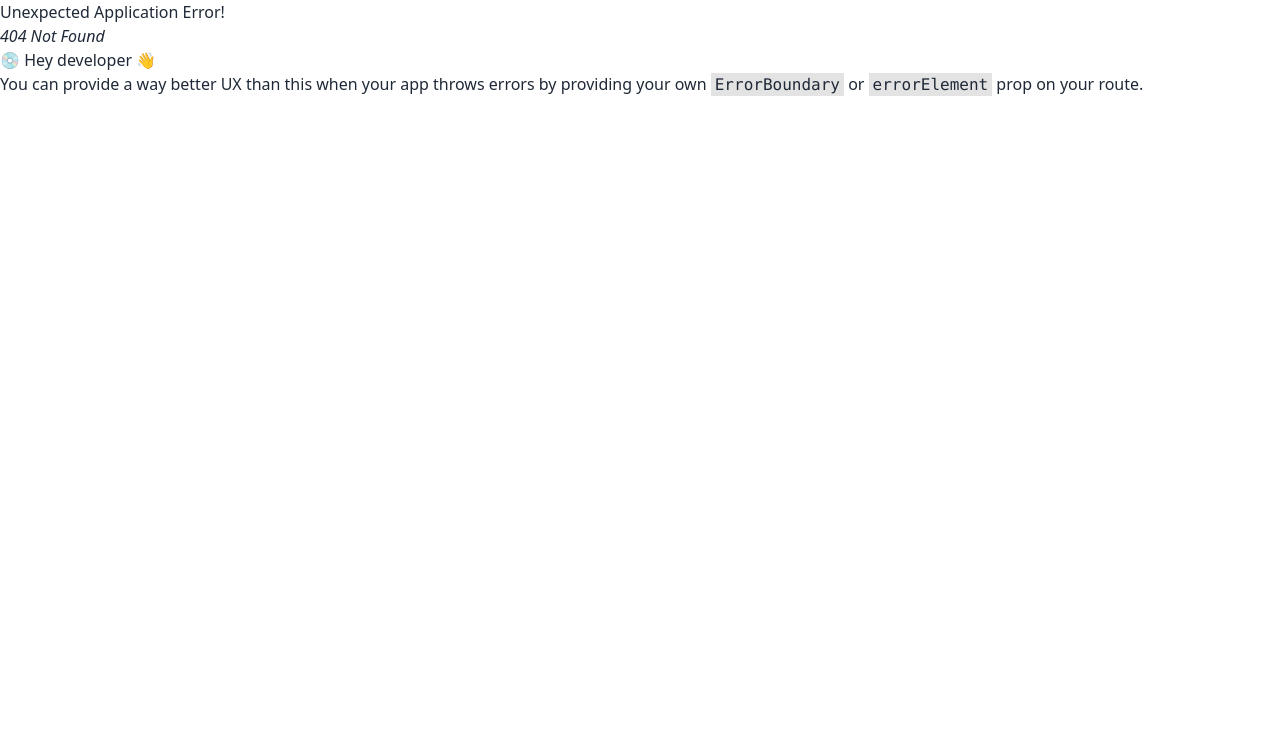
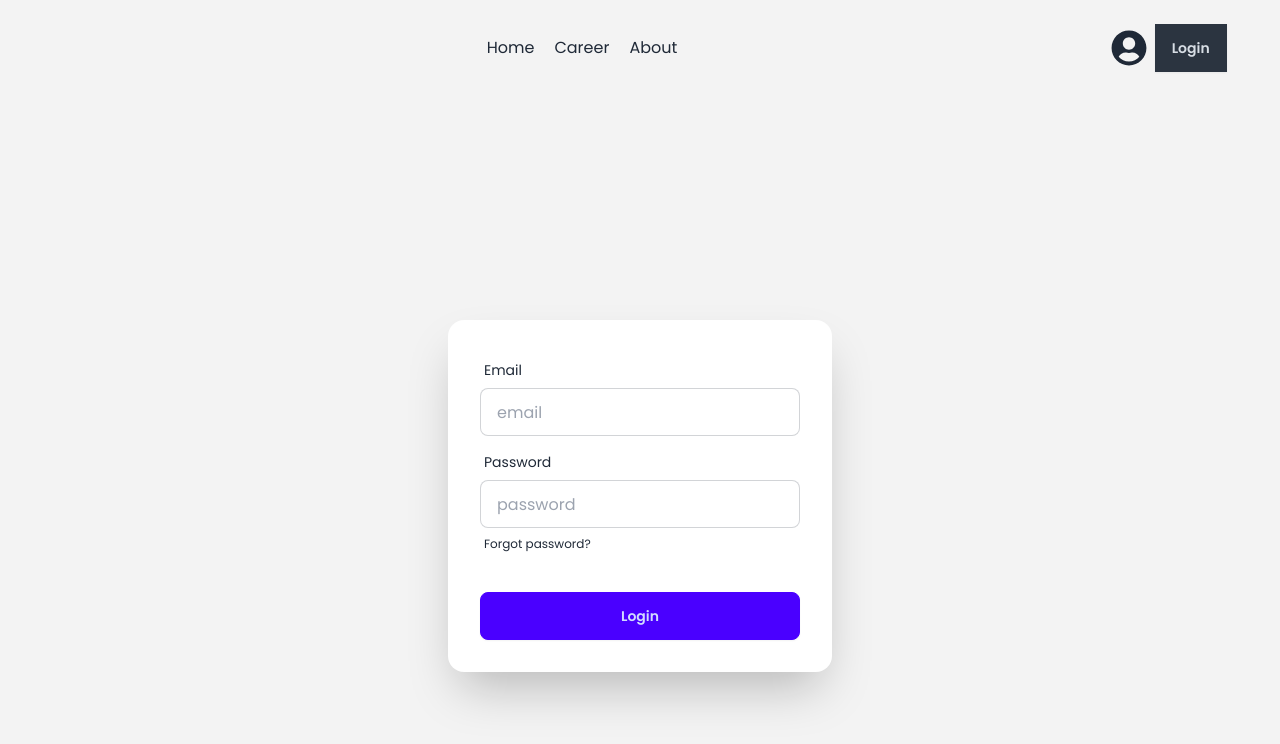
Before and after one commit to Kamil-Ahmed67/dragon-news, a React (Vite) app: page /auth/register in a window 1280 px wide. Before the commit this address had no page. Shown: the top 744 px of the page. Built offline with nearby package versions, Linux system fonts and the light colour scheme.

Commit message:
AuthLayout & Login Page Added

```diff
--- /dev/null
+++ b/src/components/Login/Login.jsx
@@ -0,0 +1,30 @@
+const Login = () => {
+    return (
+        <div className="min-h-screen flex justify-center items-center">
+            <div className="card bg-base-100 w-full max-w-sm shrink-0 shadow-2xl">
+                <form className="card-body">
+                    <div className="form-control">
+                        <label className="label">
+                            <span className="label-text">Email</span>
+                        </label>
+                        <input type="email" placeholder="email" className="input input-bordered" required />
+                    </div>
+                    <div className="form-control">
+                        <label className="label">
+                            <span className="label-text">Password</span>
+                        </label>
+                        <input type="password" placeholder="password" className="input input-bordered" required />
+                        <label className="label">
+                            <a href="#" className="label-text-alt link link-hover">Forgot password?</a>
+                        </label>
+                    </div>
+                    <div className="form-control mt-6">
+                        <button className="btn btn-primary">Login</button>
+                    </div>
+                </form>
+            </div>
+        </div>
+    );
+};
+
+export default Login;
--- a/src/components/Navbar/Navbar.jsx
+++ b/src/components/Navbar/Navbar.jsx
@@ -1,5 +1,6 @@
-import { NavLink } from "react-router-dom";
-import userIcon from '../../assets/user.png'
+import { Link, NavLink } from 'react-router-dom';
+//import userIcon from '../../assets/user.png'
+import { FaUserCircle } from 'react-icons/fa';
 const Navbar = () => {
     return (
         <div className="flex justify-between items-center">
@@ -11,9 +12,9 @@ const Navbar = () => {
             </div>
             <div className="flex gap-2 items-center">
               <div className="">
-                <img src={userIcon} alt="" />
+              <FaUserCircle className='text-4xl' />
               </div>
-              <button className="btn btn-neutral rounded-none">Login</button>
+              <Link to="/auth/login" className="btn btn-neutral rounded-none">Login</Link>
             </div>
         </div>
     );
--- a/src/components/NewsCard/NewsCard.jsx
+++ b/src/components/NewsCard/NewsCard.jsx
@@ -1,8 +1,6 @@
 import React from 'react';
 import { AiFillStar } from 'react-icons/ai';
-import { FaEye } from 'react-icons/fa';
-import { FiShare2 } from 'react-icons/fi';
-
+import { FaRegEye, FaShareAlt } from 'react-icons/fa';
 const NewsCard = ({ singleNews }) => {
     const {
         author,
@@ -14,37 +12,61 @@ const NewsCard = ({ singleNews }) => {
     } =singleNews;
 
     return (
-        <div className="card w-full bg-base-100 mb-4">
-            <div className="flex justify-between items-center p-4">
-                <div className="flex items-center space-x-2">
-                    <img src={author.img} alt="Author" className="w-10 h-10 rounded-full" />
-                    <div>
-                        <h2 className="font-semibold">{author.name}</h2>
-                        <p className="text-sm text-gray-500">{new Date(author.published_date).toLocaleDateString()}</p>
-                    </div>
-                </div>
-                <FiShare2 className="text-gray-500 cursor-pointer" />
-            </div>
+        <div className=" p-4 bg-white rounded-lg shadow-md">
+        {/* Author Information */}
+        <div className="flex items-center mb-4">
+          <img
+            src={author.img}
+            alt={author.name}
+            className="w-10 h-10 rounded-full mr-3"
+          />
           <div>
-          <img src={thumbnail_url} alt="Thumbnail" className="w-full h-72 rounded-lg object-cover" />
+            <p className="font-semibold">{author.name}</p>
+            <p className="text-sm text-gray-500">{author.published_date}</p>
           </div>
-            <div className="card-body">
-                <h2 className="card-title text-lg font-semibold">{title}</h2>
-                <p className="text-sm text-gray-600 mb-3">{details.slice(0, 100)}... <span className="text-blue-500 cursor-pointer">Read More</span></p>
-                <div className="flex justify-between items-center">
-                    <div className="flex items-center space-x-1 text-yellow-500">
-                        {[...Array(5)].map((_, i) => (
-                            <AiFillStar key={i} className={i < Math.floor(rating.number) ? 'text-yellow-500' : 'text-gray-300'} />
-                        ))}
-                        <span className="ml-2 text-gray-700 font-semibold">{rating.number}</span>
-                    </div>
-                    <div className="flex items-center space-x-1 text-gray-600">
-                        <FaEye />
-                        <span>{total_view}</span>
-                    </div>
-                </div>
-            </div>
+          <div className="ml-auto">
+            <FaShareAlt className="text-gray-600" />
+          </div>
         </div>
+
+        {/* Title */}
+        <h2 className="text-xl font-semibold mb-2">{title}</h2>
+
+        {/* Thumbnail Image */}
+        <img
+          src={thumbnail_url}
+          alt="Thumbnail"
+          className="w-full h-72  object-cover rounded-lg mb-4"
+        />
+
+        {/* Details */}
+        <p className="text-gray-700 text-sm mb-4">
+          {details.slice(0, 150)}...{" "}
+          <span className="text-primary">Read More</span>
+        </p>
+
+        {/* Ratings and Views */}
+        <div className="flex items-center justify-between text-gray-600 text-sm">
+          {/* Rating */}
+          <div className="flex items-center">
+            {[...Array(5)].map((_, i) => (
+              <AiFillStar
+                key={i}
+                className={`text-yellow-500 ${
+                  i < Math.round(rating.number) ? "" : "opacity-50"
+                }`}
+              />
+            ))}
+            <span className="ml-2 font-semibold">{rating.number}</span>
+          </div>
+
+          {/* Views */}
+          <div className="flex items-center">
+            <FaRegEye className="mr-1" />
+            <span>{total_view}</span>
+          </div>
+        </div>
+      </div>
     );
 };
 
--- /dev/null
+++ b/src/components/Register/Register.jsx
@@ -0,0 +1,9 @@
+const Register = () => {
+    return (
+        <div>
+
+        </div>
+    );
+};
+
+export default Register;
--- /dev/null
+++ b/src/layouts/AuthLayout.jsx
@@ -0,0 +1,15 @@
+import { Outlet } from "react-router-dom";
+import Navbar from "../components/Navbar/Navbar";
+
+const AuthLayout = () => {
+    return (
+        <div className="font-poppins bg-[#F3F3F3]">
+            <header className="py-6 w-11/12 mx-auto">
+               <Navbar></Navbar>
+            </header>
+            <Outlet></Outlet>
+        </div>
+    );
+};
+
+export default AuthLayout;
```
Also changed, not shown: src/routes/Routes.jsx (+22 -5 lines).
